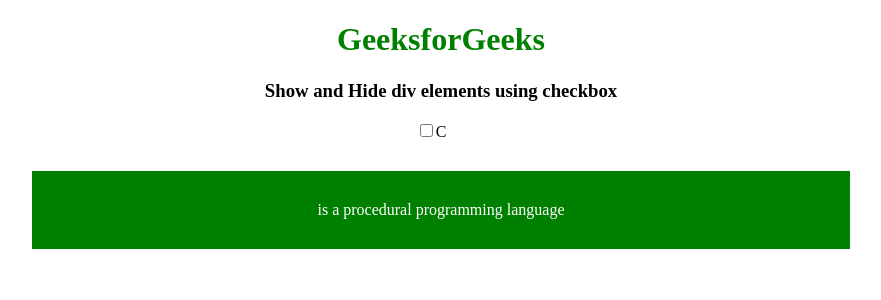
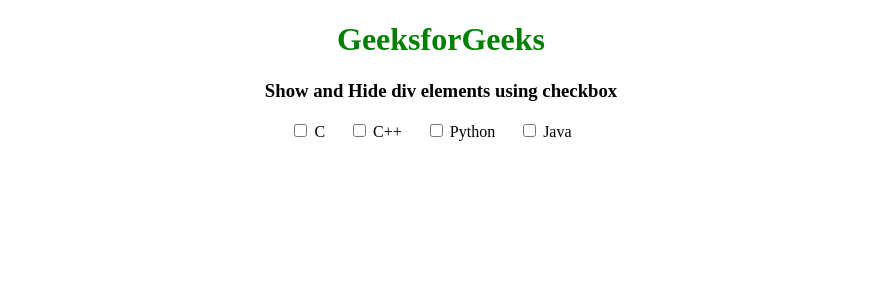
Before and after one commit to ANYTHING-WILL-BE-FINE/THanFuns, a PHP site: page /testtoggle.html in a window 1280 px wide. Shown: the top 300 px of the page, without its empty margins (199-1080 px from the left). Run offline with PHP 8.4, Linux system fonts and the light colour scheme.

Commit message:
jatuylaw

```diff
--- a/submit.css
+++ b/submit.css
@@ -51,12 +51,10 @@
     box-shadow: inset 0 -0.5px 0 rgb(195, 189, 189);
 }
 
-@media (min-width: 767.98px){
-    .navbar{
-        top: 0;
-        position: sticky;
-        z-index: 999;
-    }
+.navbar{
+    top: 0;
+    position: sticky;
+    z-index: 999;
 }
 
 .sidebar .nav-link {
@@ -74,15 +72,3 @@
         top: -9999px;
     }
 }
-
-.selectt {
-    color: #fff;
-    padding: 30px;
-    margin-top: 30px;
-    width: 60%;
-    background: green
-}
-
-label {
-    margin-right: 20px;
-}
--- a/testtoggle.html
+++ b/testtoggle.html
@@ -6,30 +6,66 @@
       Show and Hide div elements using checkbox
     </title>
     <script src="https://code.jquery.com/jquery-1.12.4.min.js"></script>
-    <link rel="stylesheet" href="submit.css">
+    <style type="text/css">
+        .selectt {
+            color: rgb(0, 0, 0);
+            padding: 30px;
+            display: none;
+            margin-top: 15px;
+            background: rgb(120, 118, 118)
+        }
+
+        label {
+            margin-right: 20px;
+        }
+    </style>
 </head>
 
 <body>
     <center>
-        <h1 style="color:green;">GeeksforGeeks </h1>
-        <h3>Show and Hide div elements using checkbox</h3>
+        <h1 style="color:green;">
+          GeeksforGeeks
+        </h1>
+        <h3>
+          Show and Hide div elements using checkbox
+        </h3>
         <div>
             <label>
-                <input type="checkbox" name="colorCheckbox"value="C">C</label>
+                <input type="checkbox" name="colorCheckbox"
+                       value="C"> C</label>
+            <label>
+                <input type="checkbox" name="colorCheckbox"
+                       value="Cplus"> C++</label>
+            <label>
+                <input type="checkbox" name="colorCheckbox"
+                       value="Python"> Python</label>
+            <label>
+                <input type="checkbox" name="colorCheckbox"
+                       value="Java"> Java</label>
         </div>
-        <div class="C selectt">is a procedural programming language</div>
-
+        <div class="C selectt">
+          <strong>C</strong>
+          is a procedural programming language</div>
+        <div class="Cplus selectt">
+          <strong>C++</strong>
+          is a general purpose programming language</div>
+        <div class="Python selectt">
+          <strong>Python</strong>
+          is a widely used general-purpose, high level
+          programming language.</div>
+        <div class="Java selectt">
+          <strong>Java</strong>
+          is a most popular programming language
+          for many years.</div>
         <script type="text/javascript">
             $(document).ready(function() {
                 $('input[type="checkbox"]').click(function() {
                     var inputValue = $(this).attr("value");
                     $("." + inputValue).toggle();
-
                 });
             });
         </script>
+    </center>
+</body>
 
-
-
-</body>
 </html>
```
Also changed, not shown: submitvernavbar.html (+62 -10 lines).
